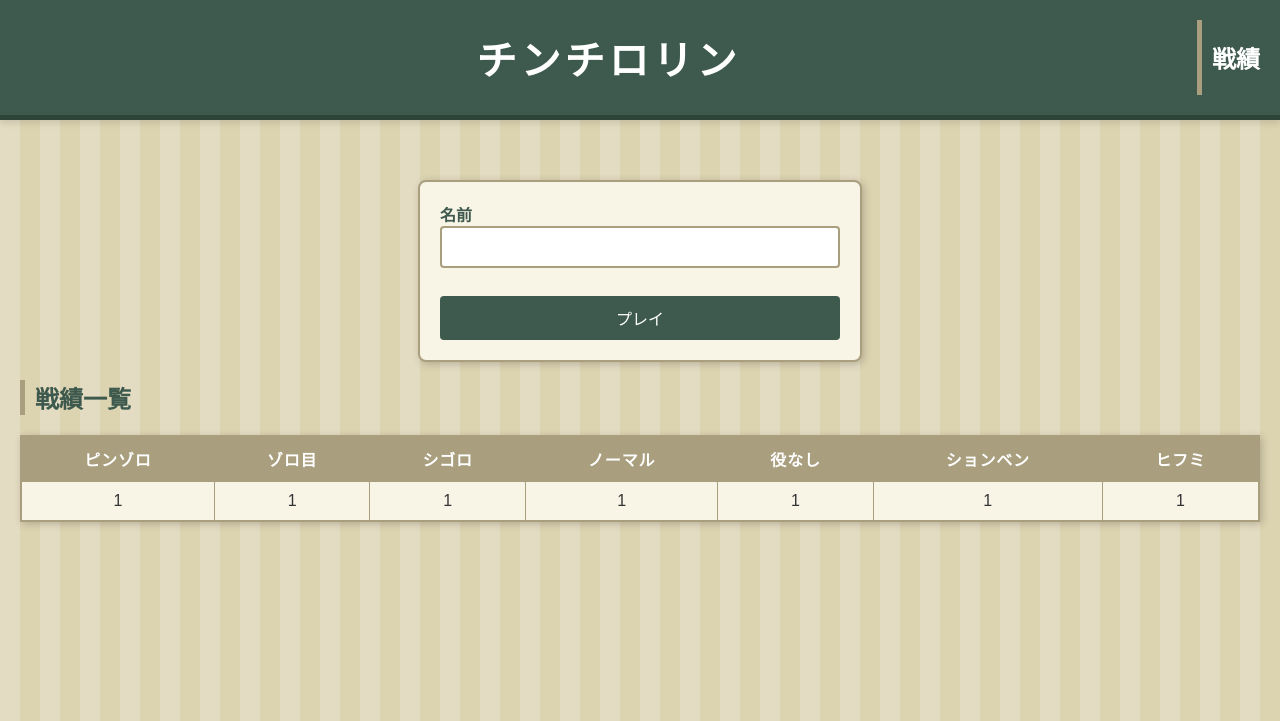
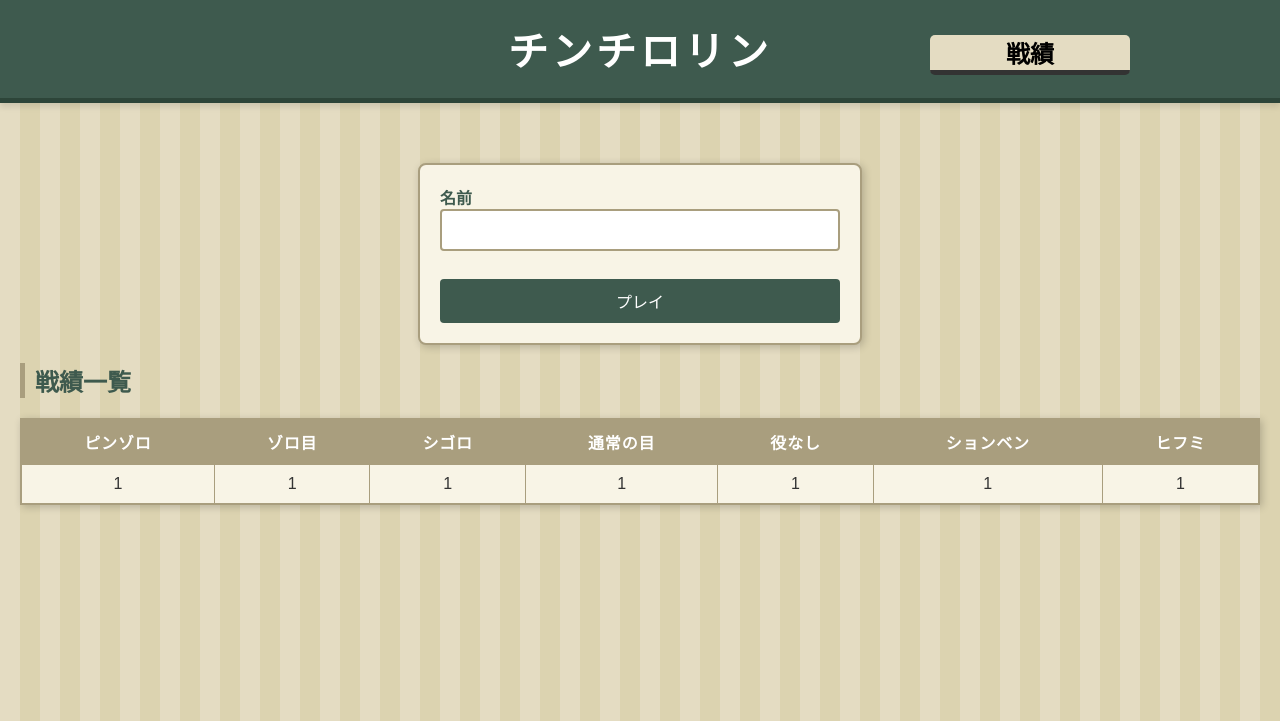
Before and after one commit to 2024AIT-OOP2-G15/Chinchirorin, a Flask app: page / in a window 1280 px wide. Shown: the top 721 px of the page. Run offline with Flask 3, Linux system fonts and the light colour scheme; tables that the repository leaves empty hold one stand-in row (values such as "Sample post").

Commit message:
タイトルCSS

```diff
--- a/static/styles/title.css
+++ b/static/styles/title.css
@@ -16,10 +16,10 @@ header {
     color: #fff;
     padding: 20px;
     text-align: center;
+    display: flex;
     box-shadow: 0 4px 6px rgba(0, 0, 0, 0.1);
     border-bottom: 5px solid #2d4539;
-    display: flex; /* 子要素を横並びに配置 */
-    justify-content: space-between; /* 両端に要素を配置 */
+    justify-content: center; /* 両端に要素を配置 */
     align-items: center; /* 縦方向を中央揃え */
 }
 
@@ -27,15 +27,13 @@ header h1 {
     margin: 0 auto; /* 左右の余白を自動に設定 */
     font-size: 2.5em;
     letter-spacing: 0.1em;
-    text-align: center; /* テキストを中央揃え */
 }
 
 header h2 {
+    position: absolute;
     margin: 0; /* 不要な余白を削除 */
     font-size: 1.5em;
     color: #3e5a4e;
-    border-left: 5px solid #a99e7e; /* 和風の強調線 */
-    padding-left: 10px;
 }
 
 header h2 a {
@@ -44,9 +42,34 @@ header h2 a {
     font-weight: bold; /* 見やすいように太字に設定 */
 }
 
-header h2 a:hover {
-    text-decoration: underline; /* ホバー時に下線を表示 */
+#title_button {
+    position: absolute;
+    top:35px;
+    right:150px;
+    background:#e4dcc2; /*背景色の指定*/
+    color:black; /*テキストの色の指定*/
+    border-bottom:#333 5px solid; /*下部の境界線の指定*/
+    width:200px; /*幅の指定*/
+    border-radius:5px;
+    padding:0px;
 }
+
+#title_button:hover {
+    background-color: #a99e7e;
+}
+
+@media(max-width: 800px){
+    #title_button {
+        width:100px; /*幅の指定*/
+    }
+}
+
+@media(max-width: 970px){
+    #title_button {
+        right:10px;
+    }
+}
+
 
 main {
     padding: 20px;
--- a/templates/title.html
+++ b/templates/title.html
@@ -12,7 +12,8 @@
 <body>
     <header>
         <h1>チンチロリン</h1>
-        <h2><a href="{{ url_for('records.index') }}">戦績</a></h2>
+        <a href="{{ url_for('records.index') }}"><h2 id="title_button">戦績</h2></a>
+        <!-- <h2 id="title_button"><a href="{{ url_for('records.index') }}">戦績</a></h2> -->
     </header>
 
     <main>
@@ -30,7 +31,7 @@
                         <th>ピンゾロ</th>
                         <th>ゾロ目</th>
                         <th>シゴロ</th>
-                        <th>ノーマル</th>
+                        <th>通常の目</th>
                         <th>役なし</th>
                         <th>ションベン</th>
                         <th>ヒフミ</th>
```
